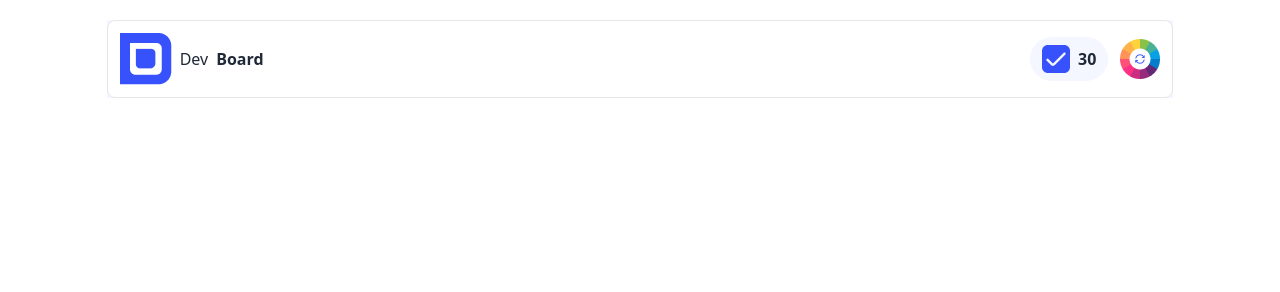
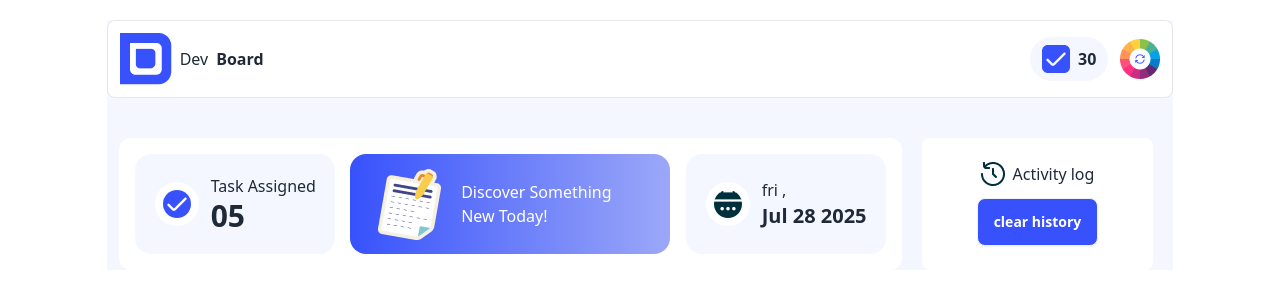
Before and after one commit to Fahad-smto/b11-assingment-04, a plain HTML site: page index.html in a window 1280 px wide. Drawn offline with nearby package versions, Linux system fonts and the light colour scheme.

Commit message:
activity log, task, date ,section have completed

```diff
--- a/index.html
+++ b/index.html
@@ -19,7 +19,7 @@
           <img src="./assets/logo.png" alt="">
           Dev<span class="font-bold">Board</span>
         </div>
-        <div class="flex items-center justify-center gap-3" >
+        <div class="flex items-center justify-center gap-3">
           <div class="flex items-center justify-center  rounded-3xl px-3 py-2 gap-2 bg-[#F4F7FF] ">
             <img src="./assets/checkbox.png" alt="">
             <p class="font-bold">30</p>
@@ -33,6 +33,62 @@
   </header>
   <main>
 
+
+    <section class="grid grid-cols-12 gap-5 mt-10">
+      <div class="col-span-9 bg-white  justify-between flex rounded-xl p-4 ml-3">
+
+        <!-- one -->
+        <div class="flex items-center gap-3 h-[100px] w-[200px] bg-[#F4F7FF] rounded-2xl ">
+          <div>
+            <img class="ml-5 bg-white p-2 rounded-full" src="./assets/checkbox.png" alt="">
+          </div>
+          <div>
+            <p>Task Assigned </p>
+            <p class="font-bold text-3xl">05</p>
+          </div>
+        </div>
+        <!-- two -->
+        <div
+          class=" bg-[linear-gradient(to_right,#3752FD_0.25%,#6C7FFA_52.64%,#9BA8F8_99.84%)]  flex items-center gap-3 h-[100px] w-[320px] bg-[#F4F7FF] rounded-2xl">
+          <div>
+            <img class="ml-5" src="./assets/board.png" alt="">
+          </div>
+          <div>
+            <p class="text-white ">Discover Something <br> New Today! </p>
+
+          </div>
+        </div>
+        <!-- three -->
+        <div class="flex items-center gap-3 h-[100px] w-[200px] bg-[#F4F7FF] rounded-2xl ">
+          <div>
+            <img class="ml-5 bg-white p-2 rounded-full" src="./assets/calender.png" alt="">
+          </div>
+          <div>
+            <p>fri , </p>
+            <p class="font-bold text-xl">Jul 28 2025 </p>
+          </div>
+        </div>
+
+      </div>
+
+      <!-- activity log -->
+
+      <div class="bg-white rounded-lg col-span-3 mr-5  ">
+        <div class="flex gap-2 justify-center items-center mt-6">
+          <div class="">
+            <img src="./assets/activity.png" alt="">
+          </div>
+          <div>Activity log</div>
+        </div>
+       <div class=" flex justify-center mt-3">
+        <button class="btn bg-[#3752FD] text-white">clear history</button>
+       </div>
+      </div>
+
+    </section>
+
+
+
   </main>
 
 </body>
```
Lines whose indentation alone changed are shown as unchanged.
